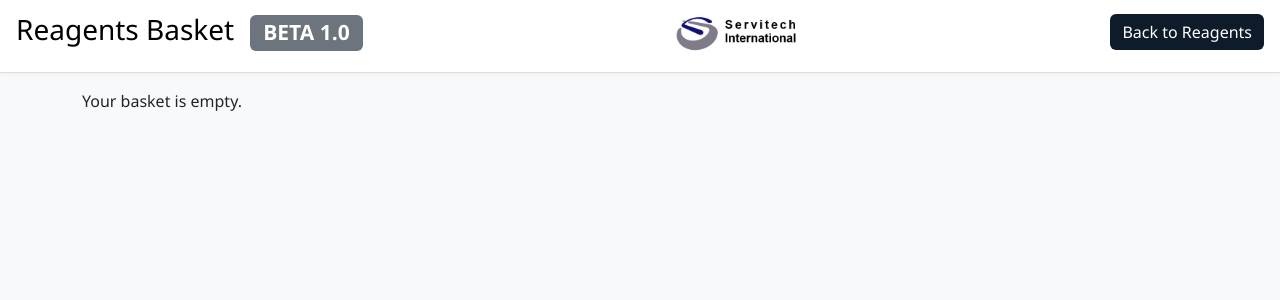
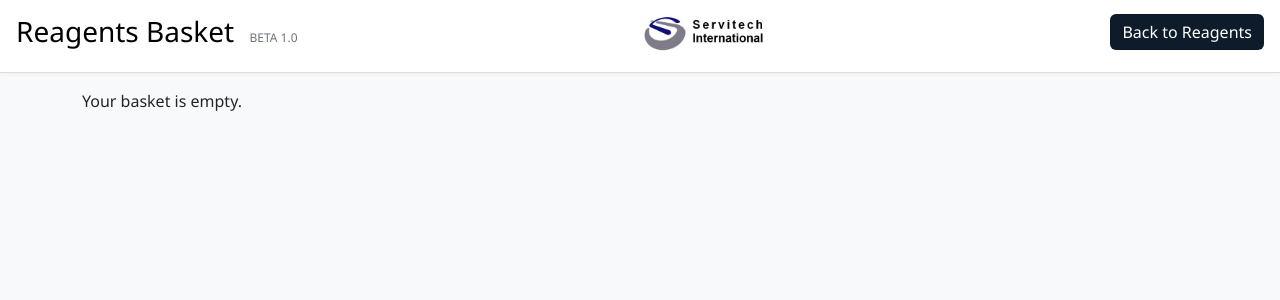
Before and after one commit to tomward0606/PartsProjectMain, a Flask app: page /reagents_basket in a window 1280 px wide. Shown: the top 300 px of the page. Run offline with Flask 3, Linux system fonts and the light colour scheme.

Commit message:
Update reagents_basket.html

```diff
--- a/templates/reagents_basket.html
+++ b/templates/reagents_basket.html
@@ -11,7 +11,7 @@
   <header class="sticky-top">
     <div class="container-fluid">
       <div class="header-row">
-        <h3 class="m-0">Reagents Basket <span class="badge bg-secondary ms-2">BETA 1.0</span></h3>
+        <h3 class="m-0">Reagents Basket <span style="font-size: 0.75rem; color: #6c757d; font-weight: 400; margin-left: 0.5rem;">BETA 1.0</span></h3>
         <img src="{{ url_for('static', filename='logo.jpg') }}" alt="Logo" class="logo-center">
         <a href="{{ url_for('reagents') }}" class="btn btn-secondary">Back to Reagents</a>
       </div>
```
